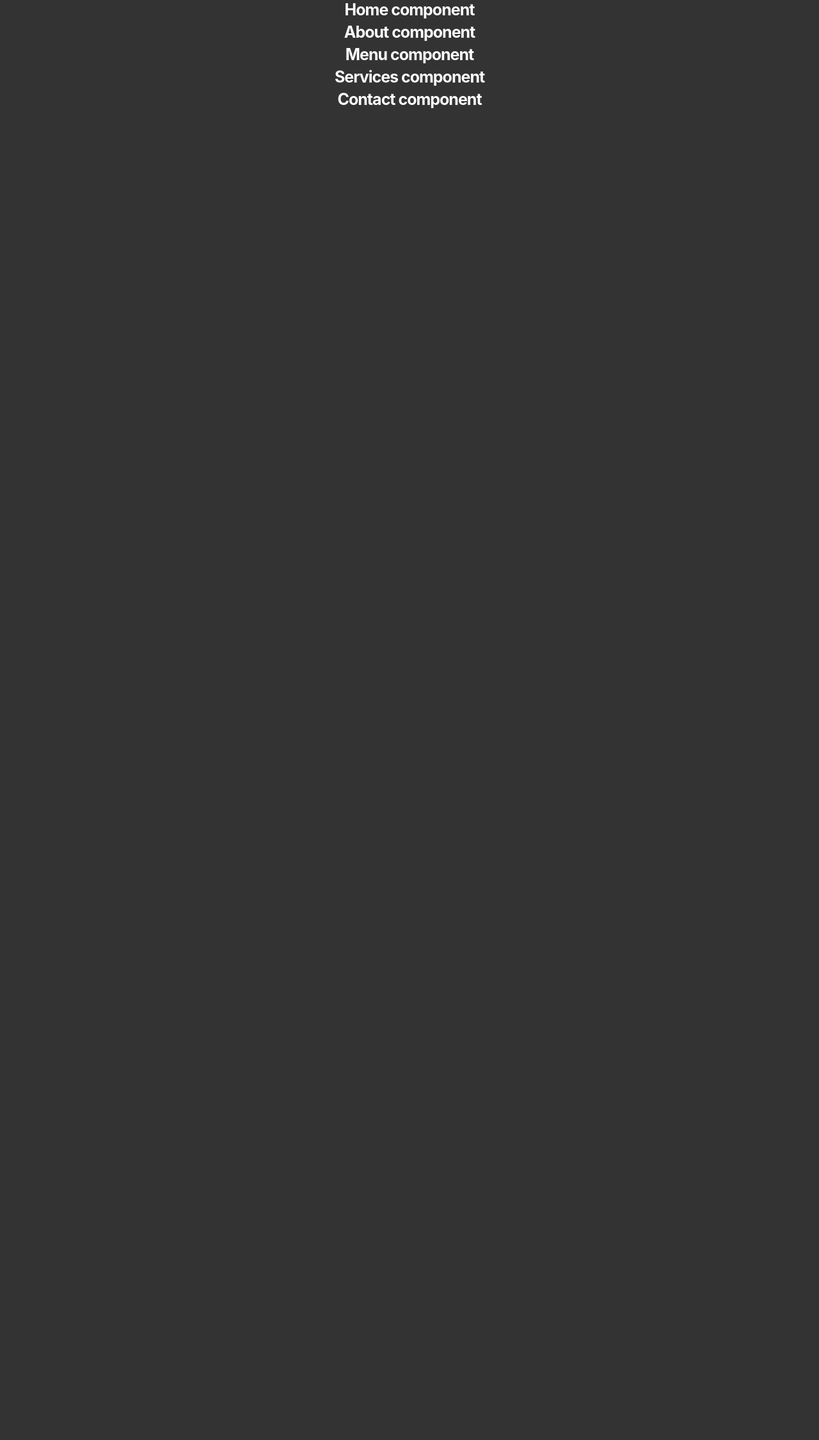
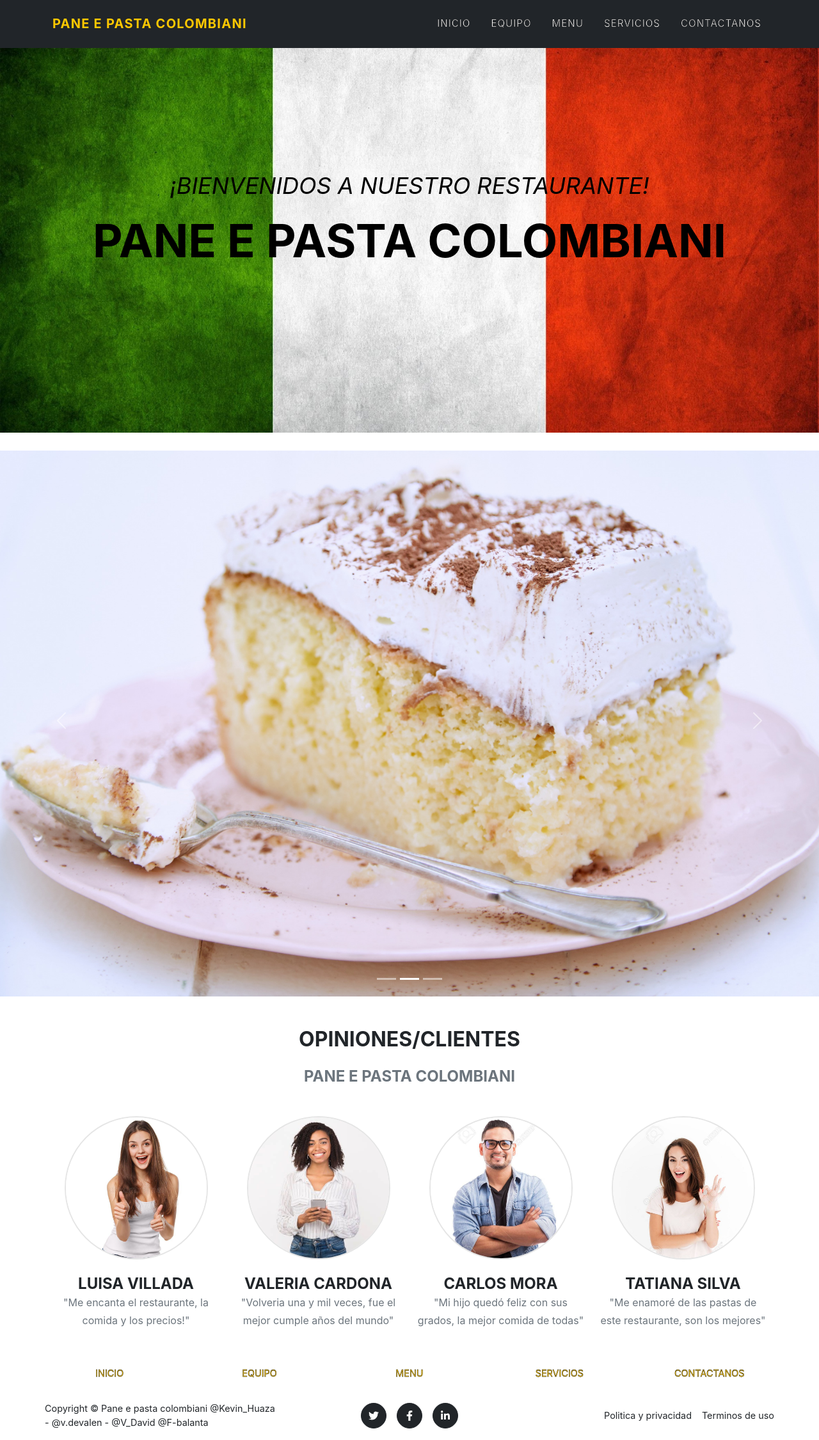
Before and after one commit to juandsoto/juventic-reto3, a React (Create React App) app: page / in a window 1280 px wide. Shown: the whole page at 64% size. Before the commit the page ends 800 px from the top, so only its background shows below. Built offline with nearby package versions, Linux system fonts and the light colour scheme.

Commit message:
pagina de inicio completada

```diff
--- a/package.json
+++ b/package.json
@@ -3,11 +3,17 @@
   "version": "0.1.0",
   "private": true,
   "dependencies": {
+    "@fortawesome/fontawesome-svg-core": "^1.2.36",
+    "@fortawesome/free-brands-svg-icons": "^5.15.4",
+    "@fortawesome/free-solid-svg-icons": "^5.15.4",
+    "@fortawesome/react-fontawesome": "^0.1.16",
     "@testing-library/jest-dom": "^5.14.1",
     "@testing-library/react": "^11.2.7",
     "@testing-library/user-event": "^12.8.3",
+    "bootstrap": "^5.1.3",
     "react": "^17.0.2",
     "react-dom": "^17.0.2",
+    "react-router-dom": "^5.3.0",
     "react-scripts": "4.0.3",
     "web-vitals": "^1.1.2"
   },
--- a/src/App.jsx
+++ b/src/App.jsx
@@ -1,20 +1,30 @@
 import React from 'react';
+import { BrowserRouter as Router, Route, Switch } from 'react-router-dom';
 
 import Home from './pages/Home';
 import About from './pages/About';
 import Menu from './pages/Menu';
 import Services from './pages/Services';
 import Contact from './pages/Contact';
+import Error from './pages/Error';
+
+import Header from './components/Header';
+import Footer from './components/Footer';
 
 const App = () => {
   return (
-    <>
-      <Home></Home>
-      <About></About>
-      <Menu></Menu>
-      <Services></Services>
-      <Contact></Contact>
-    </>
+    <Router>
+      <Header></Header>
+      <Switch>
+        <Route exact path='/' component={Home} />
+        <Route exact path='/about' component={About} />
+        <Route exact path='/menu' component={Menu} />
+        <Route exact path='/services' component={Services} />
+        <Route exact path='/contact' component={Contact} />
+        <Route path='*' component={Error} />
+      </Switch>
+      <Footer></Footer>
+    </Router>
   );
 };
 
--- a/src/components/Carrousel.jsx
+++ b/src/components/Carrousel.jsx
@@ -1,10 +1,37 @@
 import React from 'react';
+
+import slide1 from '../assets/img/portfolio/pastaragu.png';
+import slide2 from '../assets/img/portfolio/postres.jpg';
+import slide3 from '../assets/img/portfolio/happy.jpg';
 
 const Carrousel = () => {
 	return (
-		<>
-			<h1>Carrousel component</h1>
-		</>
+		<div id="carouselExampleIndicators" className="carousel slide" data-bs-ride="carousel">
+			<div className="carousel-indicators">
+				<button type="button" data-bs-target="#carouselExampleIndicators" data-bs-slide-to="0" className="active" aria-current="true" aria-label="Slide 1"></button>
+				<button type="button" data-bs-target="#carouselExampleIndicators" data-bs-slide-to="1" aria-label="Slide 2"></button>
+				<button type="button" data-bs-target="#carouselExampleIndicators" data-bs-slide-to="2" aria-label="Slide 3"></button>
+			</div>
+			<div className="carousel-inner">
+				<div className="carousel-item active">
+					<img src={slide1} className="d-block w-100" alt="First slide" loading="eager" />
+				</div>
+				<div className="carousel-item">
+					<img src={slide2} className="d-block w-100" alt="Second slide" loading="eager" />
+				</div>
+				<div className="carousel-item">
+					<img src={slide3} className="d-block w-100" alt="Third slide" loading="eager" />
+				</div>
+			</div>
+			<button className="carousel-control-prev" type="button" data-bs-target="#carouselExampleIndicators" data-bs-slide="prev">
+				<span className="carousel-control-prev-icon" aria-hidden="true"></span>
+				<span className="visually-hidden">Previous</span>
+			</button>
+			<button className="carousel-control-next" type="button" data-bs-target="#carouselExampleIndicators" data-bs-slide="next">
+				<span className="carousel-control-next-icon" aria-hidden="true"></span>
+				<span className="visually-hidden">Next</span>
+			</button>
+		</div>
 	);
 };
 
--- a/src/components/Footer.jsx
+++ b/src/components/Footer.jsx
@@ -1,10 +1,54 @@
 import React from 'react';
+import { Link } from 'react-router-dom';
+
+import { FontAwesomeIcon } from '@fortawesome/react-fontawesome';
+import { faTwitter, faFacebookF, faLinkedinIn } from '@fortawesome/free-brands-svg-icons';
 
 const Footer = () => {
 	return (
-		<>
-			<h1>Footer component</h1>
-		</>
+		<footer className="footer pt-0 pb-3 bg-0">
+			<div className="container padding-0">
+				<div className="mb-4">
+
+					<ul className="navbar-nav text-uppercase ms-auto py-lg-0 nav-bottom">
+						<li className="nav-item weigth-120">
+							<Link className="nav-link weigth-120" to='/'>
+								<p className="stroke weigth-120">Inicio</p>
+							</Link>
+						</li>
+						<li className="nav-item"><Link className="nav-link" to='/about'>
+							<p className="stroke weigth-120">
+								Equipo
+							</p> </Link></li>
+						<li className="nav-item"><Link className="nav-link" to='/menu'>
+							<p className="stroke weigth-120">
+								Menu
+							</p> </Link></li>
+						<li className="nav-item"><Link className="nav-link" to='/services'>
+							<p className="stroke weigth-120">
+								Servicios
+							</p> </Link></li>
+						<li className="nav-item"><Link className="nav-link" to='/contact'>
+							<p className="stroke weigth-120">
+								Contactanos
+							</p> </Link></li>
+					</ul>
+
+				</div>
+				<div className="row align-items-center justify-content-center ">
+					<div className="col-lg-4 text-lg-start">Copyright &copy; Pane e pasta colombiani @Kevin_Huaza - @v.devalen - @V_David @F-balanta</div>
+					<div className="col-lg-4 my-3 my-lg-0">
+						<Link className="btn btn-dark btn-social mx-2" to='#'><FontAwesomeIcon icon={faTwitter}></FontAwesomeIcon></Link>
+						<Link className="btn btn-dark btn-social mx-2" to='#'><FontAwesomeIcon icon={faFacebookF}></FontAwesomeIcon></Link>
+						<Link className="btn btn-dark btn-social mx-2" to='#'><FontAwesomeIcon icon={faLinkedinIn}></FontAwesomeIcon></Link>
+					</div>
+					<div className="col-lg-4 text-lg-end">
+						<Link className="link-dark text-decoration-none me-3" to='#'>Politica y privacidad</Link>
+						<Link className="link-dark text-decoration-none" to='#'>Terminos de uso</Link>
+					</div>
+				</div>
+			</div>
+		</footer>
 	);
 };
 
--- a/src/components/Header.jsx
+++ b/src/components/Header.jsx
@@ -1,9 +1,47 @@
 import React from 'react';
+import { Link } from 'react-router-dom';
+import { FontAwesomeIcon } from '@fortawesome/react-fontawesome';
+import { faBars } from '@fortawesome/free-solid-svg-icons';
 
 const Header = () => {
+
 	return (
 		<>
-			<h1>Header component</h1>
+			<nav className='navbar navbar-expand-lg navbar-dark fixed-top navbar-shrink' id="mainNav">
+				<div className="container">
+					<Link className="navbar-brand" to='/'>Pane e pasta colombiani</Link>
+					<button className="navbar-toggler" type="button" data-bs-toggle="collapse" data-bs-target="#navbarResponsive" aria-controls="navbarResponsive" aria-expanded="false" aria-label="Toggle navigation">
+						Menu
+						<FontAwesomeIcon icon={faBars} style={{ paddingLeft: '4px' }} size='lg'></FontAwesomeIcon>
+					</button>
+					<div className="collapse navbar-collapse" id="navbarResponsive">
+						<ul className="navbar-nav text-uppercase ms-auto py-4 py-lg-0">
+							<ul className="navbar-nav text-uppercase ms-auto py-4 py-lg-0">
+								<li className="nav-item"><Link className="nav-link" to='/'>
+									<p className="stroke">
+										Inicio
+									</p> </Link></li>
+								<li className="nav-item"><Link className="nav-link" to='/about'>
+									<p className="stroke">
+										Equipo
+									</p> </Link></li>
+								<li className="nav-item"><Link className="nav-link" to='/menu'>
+									<p className="stroke">
+										Menu
+									</p> </Link></li>
+								<li className="nav-item"><Link className="nav-link" to='/services'>
+									<p className="stroke">
+										Servicios
+									</p> </Link></li>
+								<li className="nav-item"><Link className="nav-link" to='/contact'>
+									<p className="stroke">
+										Contactanos
+									</p> </Link></li>
+							</ul>
+						</ul>
+					</div>
+				</div>
+			</nav>
 		</>
 	);
 };
--- /dev/null
+++ b/src/pages/Error.jsx
@@ -0,0 +1,11 @@
+import React from 'react';
+
+const Error = () => {
+	return (
+		<>
+			<h1>Error Page</h1>
+		</>
+	);
+};
+
+export default Error;
--- a/src/pages/Home.jsx
+++ b/src/pages/Home.jsx
@@ -1,9 +1,58 @@
 import React from 'react';
+
+import img1 from '../assets/img/portfolio/mujer1.jfif';
+import img2 from '../assets/img/portfolio/mujer2.jfif';
+import img3 from '../assets/img/portfolio/hombre3.jfif';
+import img4 from '../assets/img/portfolio/mujer4.jfif';
+import Carrousel from '../components/Carrousel';
 
 const Home = () => {
 	return (
 		<>
-			<h1>Home component</h1>
+			<header className="masthead">
+				<div className="container">
+					<div className="masthead-subheading">¡BIENVENIDOS A NUESTRO RESTAURANTE!</div>
+					<div className="masthead-heading text-uppercase">Pane e pasta colombiani</div>
+				</div>
+			</header>
+			<Carrousel></Carrousel>
+			<div className="container">
+				<div className="text-center">
+					<h2 className="section-heading text-uppercase mt-5 mb-4">OPINIONES/CLIENTES</h2>
+					<h4 className="section-subheading text-muted mb-5">PANE E PASTA COLOMBIANI</h4>
+				</div>
+				<div className="row">
+
+					<div className="col">
+						<div className="team-member">
+							<img className="mx-auto rounded-circle bordenosotros" src={img1} alt="..." />
+							<h4>LUISA VILLADA</h4>
+							<p className="text-muted">"Me encanta el restaurante, la comida y los precios!"</p>
+						</div>
+					</div>
+					<div className="col">
+						<div className="team-member">
+							<img className="mx-auto rounded-circle" src={img2} alt="..." />
+							<h4>VALERIA CARDONA</h4>
+							<p className="text-muted">"Volveria una y mil veces, fue el mejor cumple años del mundo"</p>
+						</div>
+					</div>
+					<div className="col">
+						<div className="team-member">
+							<img className="mx-auto rounded-circle" src={img3} alt="..." />
+							<h4>CARLOS MORA</h4>
+							<p className="text-muted">"Mi hijo quedó feliz con sus grados, la mejor comida de todas"</p>
+						</div>
+					</div>
+					<div className="col">
+						<div className="team-member">
+							<img className="mx-auto rounded-circle" src={img4} alt="..." />
+							<h4>TATIANA SILVA</h4>
+							<p className="text-muted">"Me enamoré de las pastas de este restaurante, son los mejores"</p>
+						</div>
+					</div>
+				</div>
+			</div>
 		</>
 	);
 };
```
Also changed, not shown: src/index.js (+5 -4 lines), src/css/styles.css, 1 other file (tests, documents, lock files or other folders).
